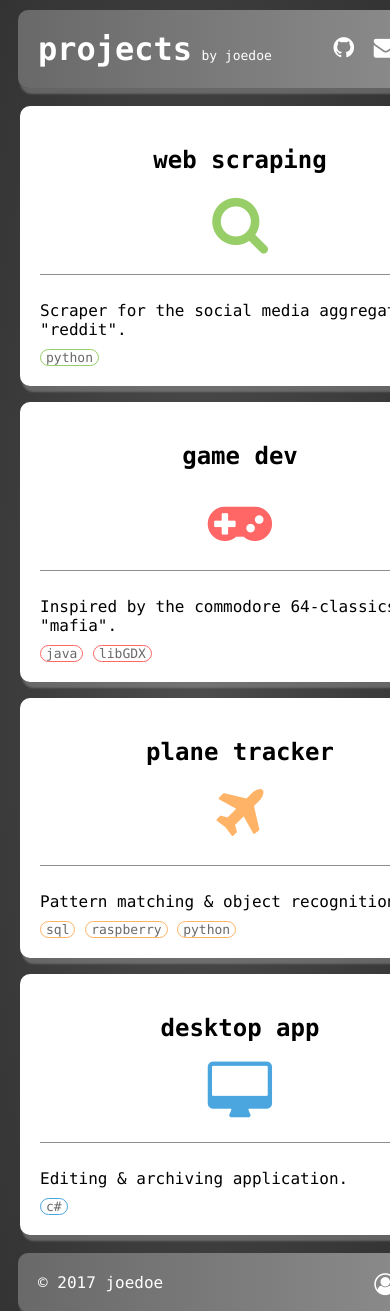
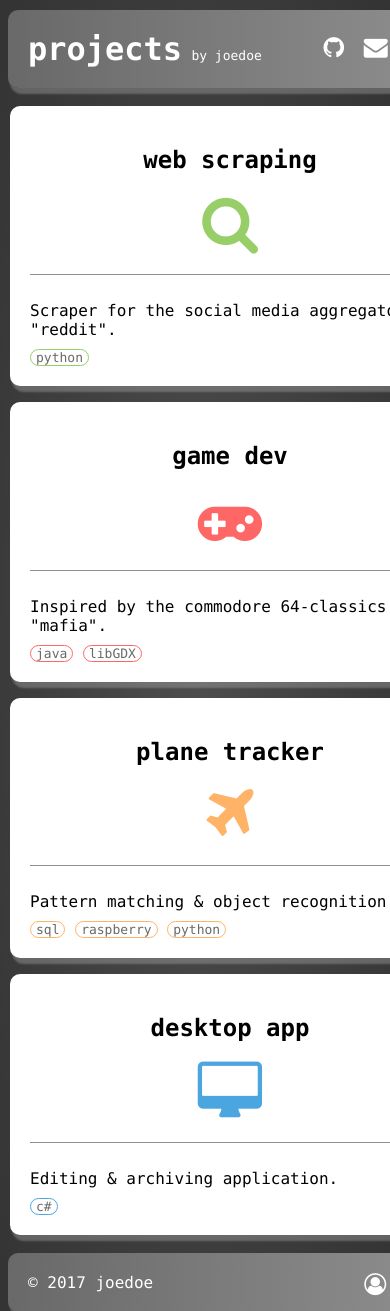
Before and after one commit to j-o-e-d-o-e/start_page, a PHP site: page /index.php in a window 390 px wide; the page is wider, and only the part inside the window is pictured. Shown: the top 1311 px of that part. Run offline with PHP 8.4, Linux system fonts and the light colour scheme.

Commit message:
changed window resize

```diff
--- a/css/default.css
+++ b/css/default.css
@@ -12,7 +12,7 @@
     font-family: var(--main-font);
 }
 body {
-	margin: 10px 10px 10px 10px;
+	margin: 10px 0px 10px 0px;
 	background: var(--main-background);
 }
 header, footer {
@@ -110,16 +110,7 @@ header > h1 > span {
 	border: solid 1px var(--main-color-4);
 }
 
-/*WINDOW RESIZE*/
-/*if viewport 500px or less*/
-@media screen and (max-width: 500px) {
-    body {
-		margin: 10px;
-	}
-	#nav ul {
-		margin-right: 10px;
-	}
-}
+/*WINDOW RESIZE
 /*if viewport 1200px or wider*/
 @media screen and (min-width: 1200px) {
     body {
```
